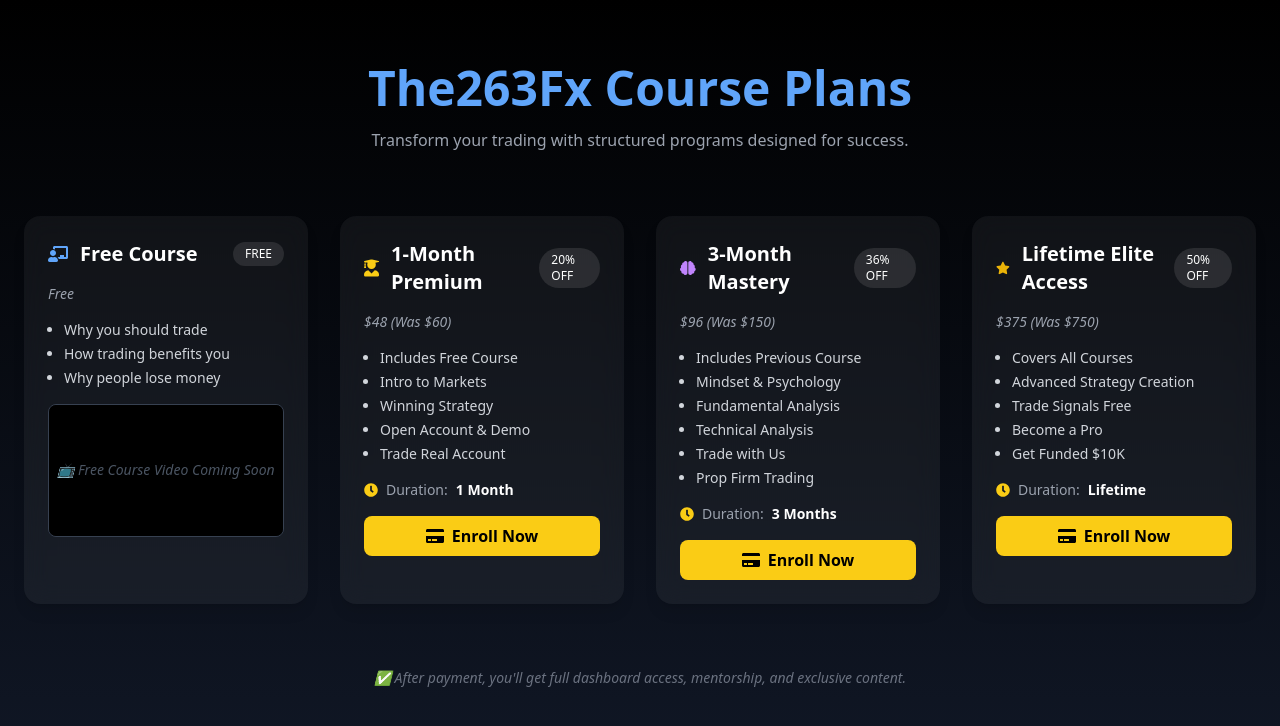
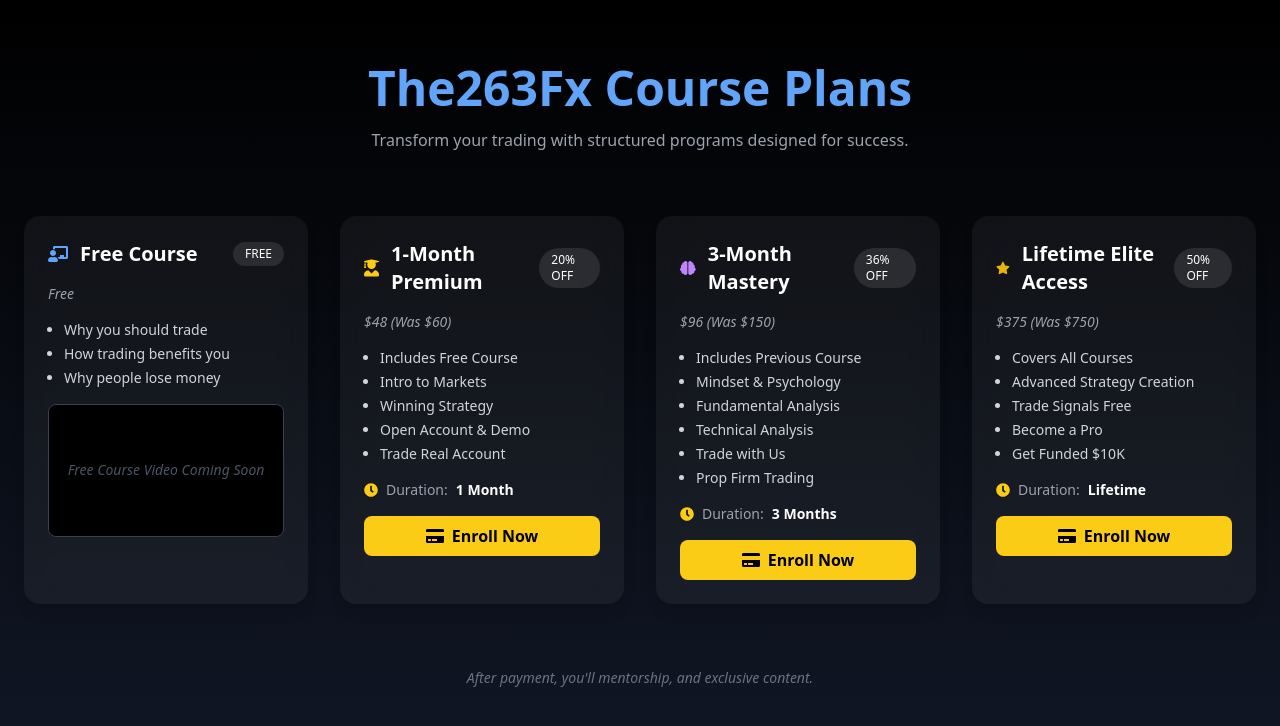
Before and after one commit to Monecuer/The263fx, a Next.js app: page /academy in a window 1280 px wide. Both pictures are taken after a click on the button "Join Now". Shown: the top 726 px of the page. Built offline with nearby package versions, Linux system fonts and the light colour scheme; no server answers.

Commit message:
Update page.js

```diff
--- a/src/app/academy/page.js
+++ b/src/app/academy/page.js
@@ -63,7 +63,7 @@
       ) : (
         <div className="aspect-video mt-4 rounded-lg overflow-hidden border border-gray-700">
           <div className="w-full h-full bg-black flex items-center justify-center text-gray-600 text-sm italic">
-            📺 Free Course Video Coming Soon
+              Free Course Video Coming Soon
           </div>
         </div>
       ),
@@ -196,7 +196,7 @@
         animate={{ opacity: 1 }}
         transition={{ delay: 0.3 }}
       >
-        ✅ After payment, you'll get full dashboard access, mentorship, and exclusive content.
+         After payment, you'll  mentorship, and exclusive content.
       </motion.p>
 
       {selectedCourse && (
```
